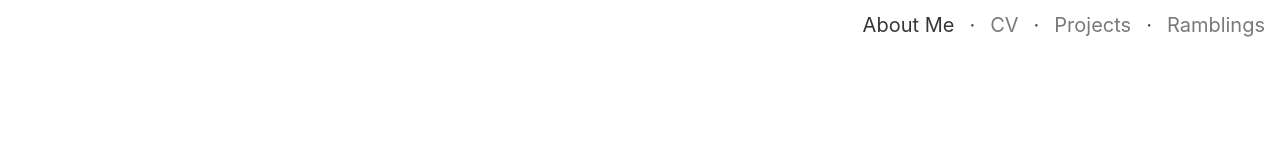
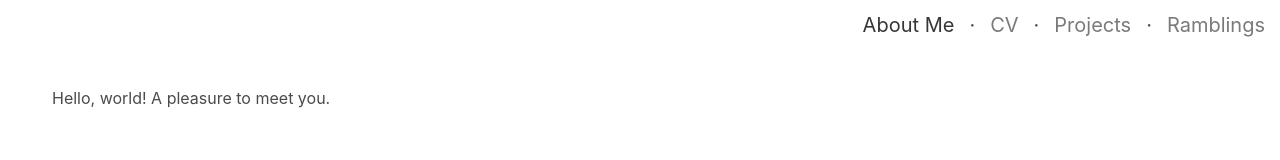
Before and after one commit to mvaden/portfolio_2.2, a plain HTML site: page index.html in a window 1280 px wide. Drawn offline with Linux system fonts and the light colour scheme.

Commit message:
Headline section.

```diff
--- a/index.html
+++ b/index.html
@@ -13,7 +13,7 @@
 
 <body>
 
-	<!-- The Nav Bar -->
+	<!-- The Full Navbar -->
     <section id="nav-menu">
         <nav class="breadcrumb is-right is-medium has-dot-separator" aria-label="breadcrumbs">
             <ul>
@@ -47,7 +47,22 @@
             </div>
 
         </nav>
-    </section>
+	</section>
+
+	<!-- Headline -->
+    <section class="section" id="headline">
+    	<div class="container">
+			<div class="columns">
+				<div class="columm is-one-quarter is-offset-one-quarter">
+					<h1>
+						Hello, world! A pleasure to meet you.
+					</h1>
+				</div>
+			</div>
+    	</div>
+	</section>
+
+
 </body>
 
 </html>
```
